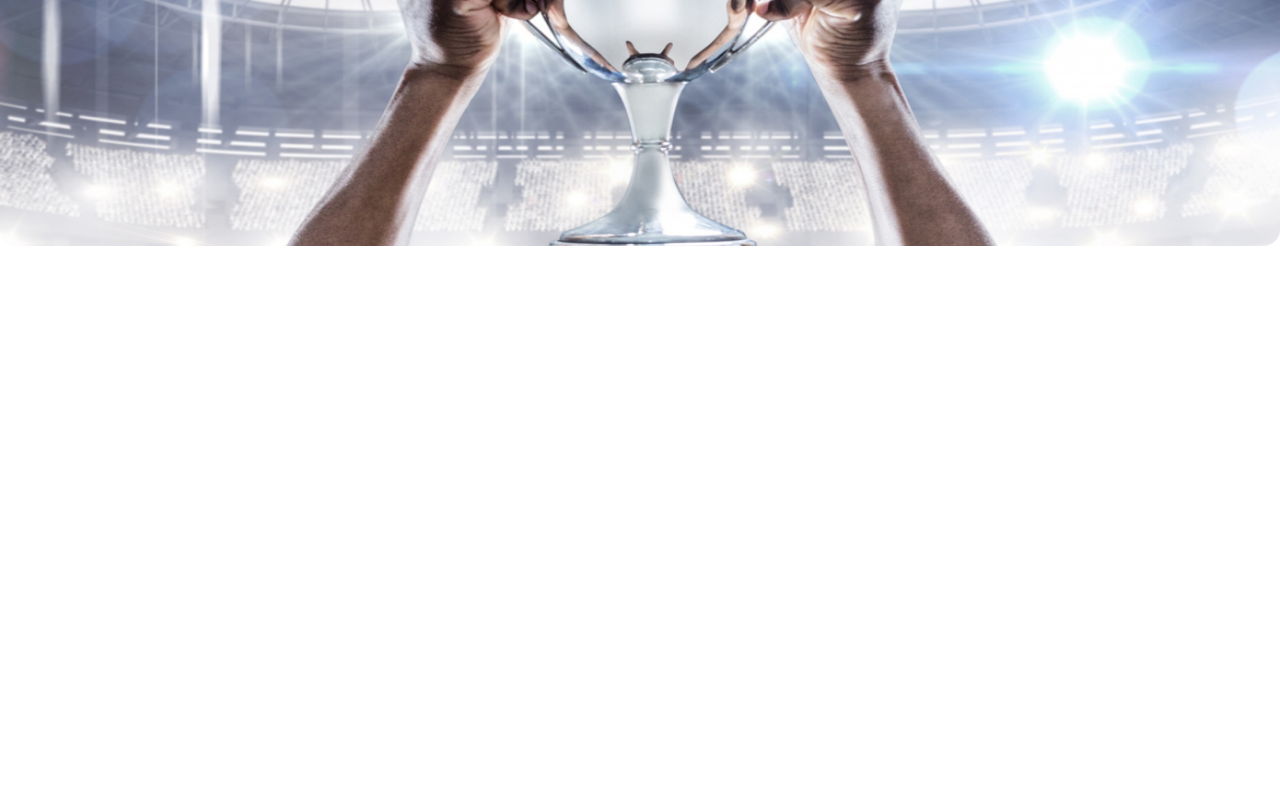
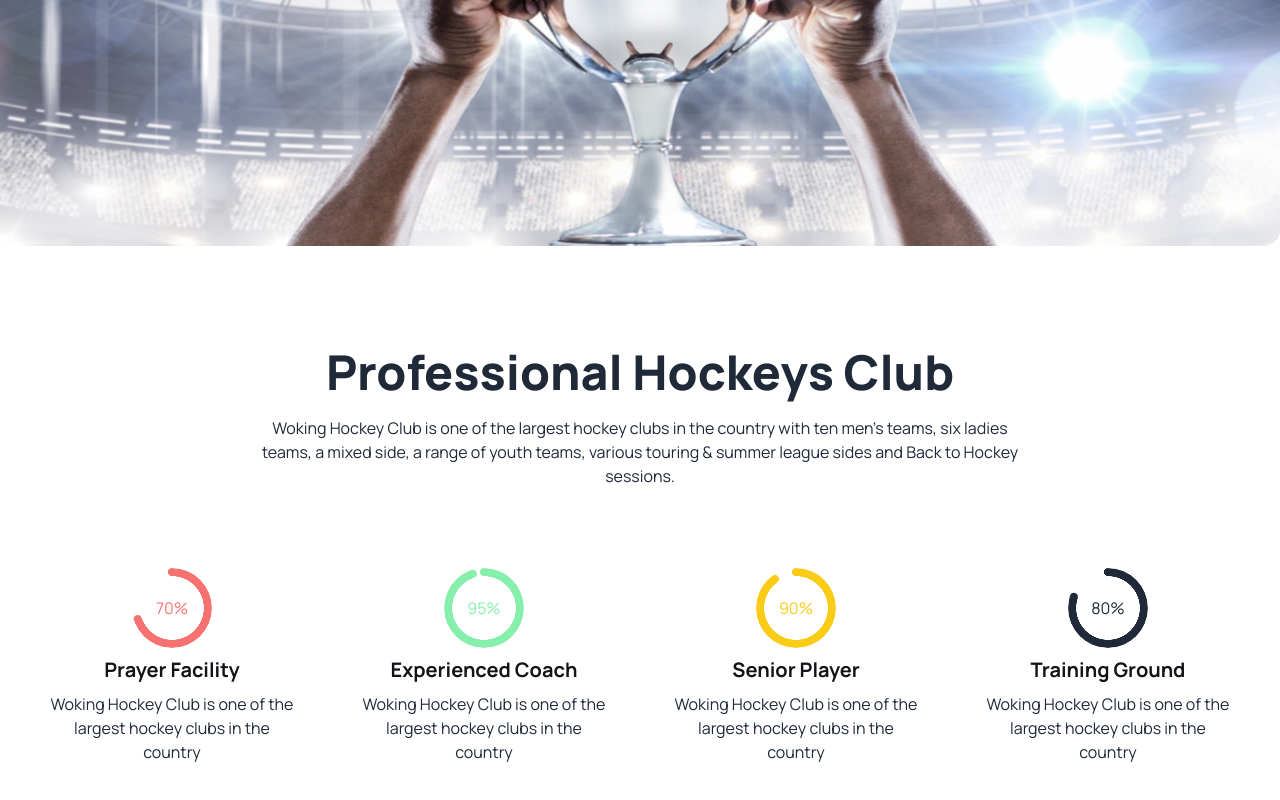
Before and after one commit to rahimariya19/Assignment-3, a plain HTML site: page index.html in a window 1280 px wide. Shown: the part 464-1264 px from the top of the page. Before the commit the page ends 800 px from the top, so only its background shows below. Drawn offline with nearby package versions, Linux system fonts and the light colour scheme.

Commit message:
added my first section part

```diff
--- a/index.html
+++ b/index.html
@@ -22,6 +22,7 @@
               colors: {
                 clifford: '#da373d',
                 'hockey-primary': '#FF4240',
+                'progress-primary': '#131318',
               }
             }
           }
@@ -93,9 +94,47 @@
 
     </header>
 
-    <main>
+    <main class="md:container md:mx-auto">
 
     </main>
+    <!-- Professional Hockeys Club -->
+    <section class="text-center my-24">
+        <h2 class="text-5xl font-extrabold mb-5">Professional Hockeys Club</h2>
+      <p class="lg:max-w-3xl mb-12 mx-auto">Woking Hockey Club is one of the largest hockey clubs in the country with ten men’s teams, six ladies teams, a mixed side, a range of youth teams, various touring & summer league sides and Back to Hockey sessions. </p>
+
+      <div class="grid grid-cols-1 md:grid-cols-2 lg:grid-cols-4 mx-4">
+
+        <!--first progress-->
+
+        <div class="card-body items-center ">
+            <div class="radial-progress  text-[#F87171]" style="--value:70;" role="progressbar"><span class="progress-primary">70%</span></div>
+            <h2 class="text-xl font-bold text-[#131318]">Prayer Facility</h2>
+            <p>Woking Hockey Club is one of the largest hockey clubs in the country</p>
+          </div>
+
+           <!--second progress-->
+        <div class="card-body items-center ">
+            <div class="radial-progress text-[#86EFAC]" style="--value:95;" role="progressbar"><span class="progress-primary">95%</span></div>
+            <h2 class="text-xl font-bold text-[#131318]">Experienced Coach</h2>
+            <p>Woking Hockey Club is one of the largest hockey clubs in the country</p>
+          </div>
+
+          <!--third progress-->
+          <div class="card-body items-center">
+            <div class="radial-progress text-[#FACC15]" style="--value:90;" role="progressbar"><span class="progress-primary">90%</span></div>
+            <h2 class="text-xl font-bold text-[#131318]">Senior Player</h2>
+            <p>Woking Hockey Club is one of the largest hockey clubs in the country</p>
+          </div>
+
+          <!--fourth progress-->
+          <div class="card-body items-center">
+            <div class="radial-progress" style="--value:80;" role="progressbar"><span class="progress-primary">80%</span></div>
+            <h2 class="text-xl font-bold text-[#131318]">Training Ground</h2>
+            <p>Woking Hockey Club is one of the largest hockey clubs in the country</p>
+          </div>
+      </div>
+    </section>
+
 
     <footer>
 
```
